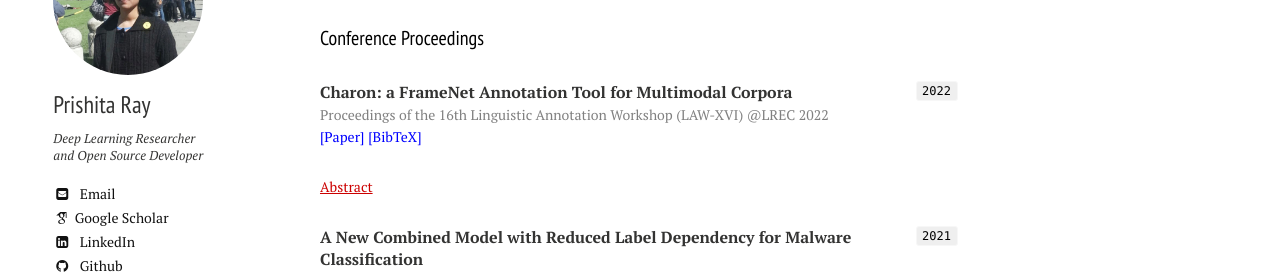
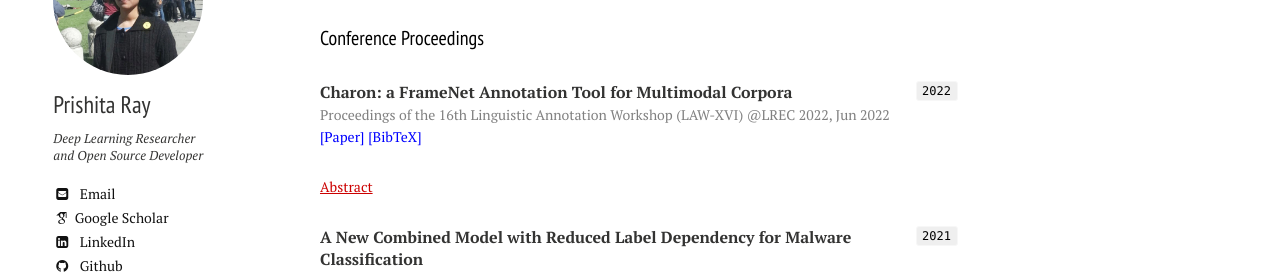
Before and after one commit to PRISHIta123/PRISHIta123.github.io, a Jekyll site: the page built from publications.md, in a window 1280 px wide. Shown: the part 239-513 px from the top of the page. Built offline with Jekyll 4.4.1, drawn with Linux system fonts in a browser that asks for light colours; nearby versions of some CDN libraries; some web fonts are replaced.

Commit message:
Update publications.md

```diff
--- a/publications.md
+++ b/publications.md
@@ -10,7 +10,7 @@ menuorder: 2
 `2022`
 <div>
 <p><b>Charon: a FrameNet Annotation Tool for Multimodal Corpora</b>
-<br><a style="font-size: 14px; color:gray">Proceedings of the 16th Linguistic Annotation Workshop (LAW-XVI) @LREC 2022</a>
+<br><a style="font-size: 14px; color:gray">Proceedings of the 16th Linguistic Annotation Workshop (LAW-XVI) @LREC 2022, Jun 2022</a>
 <br><a href="https://www.lrec-conf.org/proceedings/lrec2022/workshops/LAWXVI/pdf/2022.lawxvi-1.11.pdf" style="color: blue;font-size: 14px;text-align: right;">[Paper]</a> <a href="https://PRISHIta123.github.io/bib/4.bib" style="color: blue;font-size: 14px;text-align: right;">[BibTeX]</a><details><summary style="color: #CC0000;font-size: 14px;text-decoration: underline;">Abstract</summary><p><a style="font-size: 14px;">Multimodality refers to the property of any communication phenomenon where two or more modes – defined as experientially recognized resources for meaning-making shaped by society and culture – are brought into play (Jewitt and Kress, 2003; Kress, 2010; Bateman et al., 2017). This paper approaches the expansion of FrameNet annotation into the multimodal domain, as proposed in Belcavello et al. (2020), by presenting Charon: a semi-automatic, human-in-the-loop tool for annotating static and dynamic images for semantic frames. Charon was developed to meet the following key requirements: (i) compatibility with existing FrameNet software; (ii) annotation of image with FrameNet categories; (iii) linkage of image and textual
 annotations.</a></p></details></p>
 </div>
```
